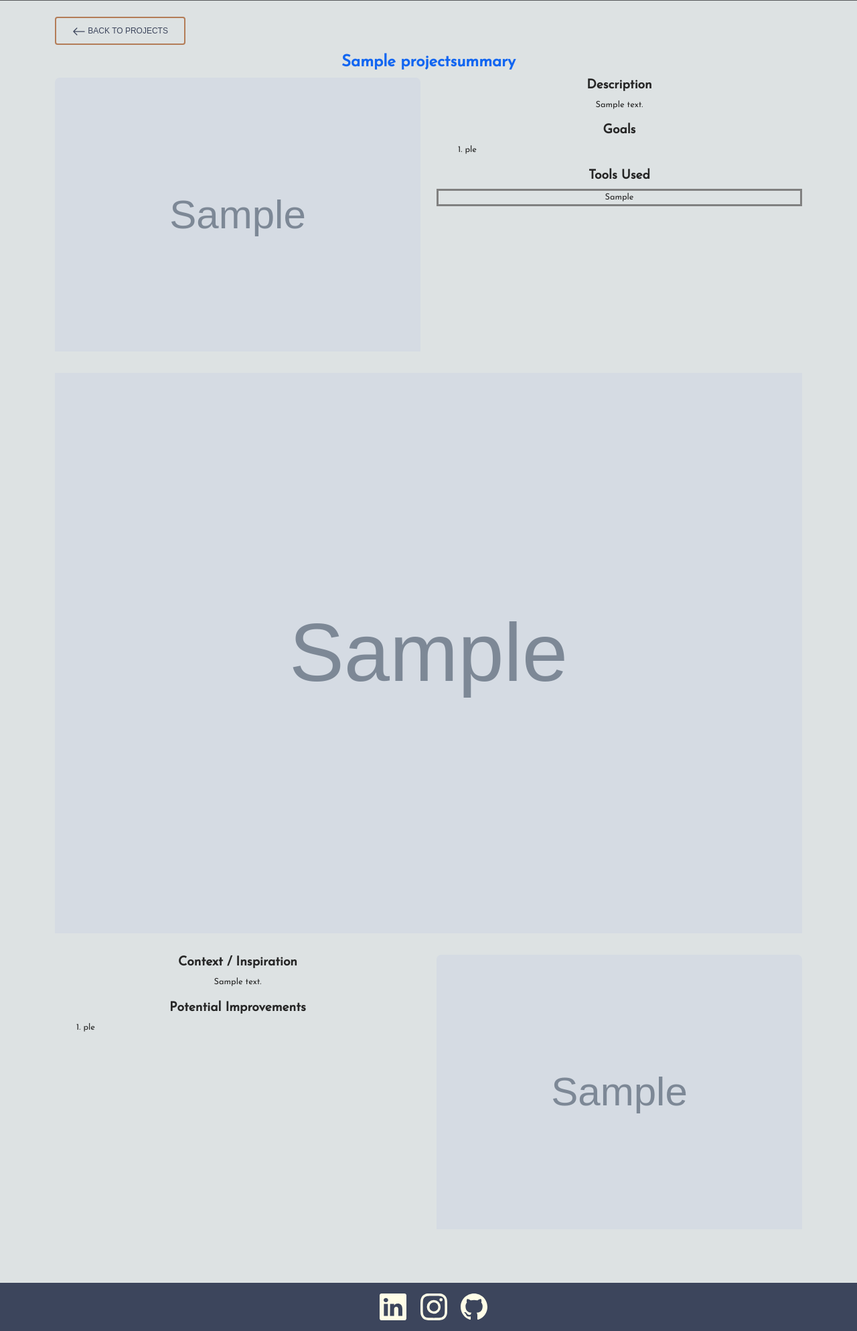
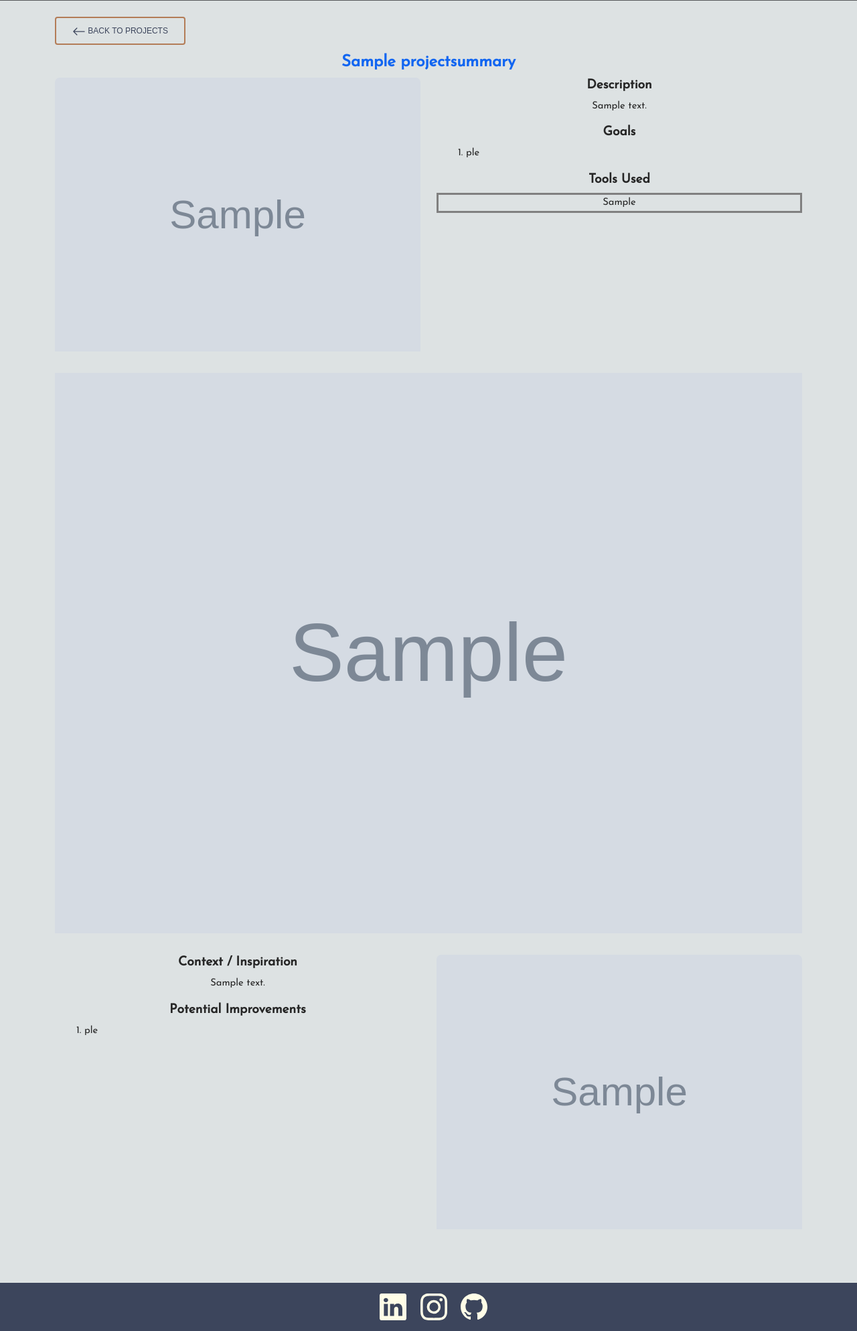
Before and after one commit to jordantanudjaja/Personal-Website, a Django app: a page that uses main/templates/main/Projects/project details.html in a window 1280 px wide. Shown: the part 399-2387 px from the top of the page at 67% size. Run offline with Django 3.2, Linux system fonts and the light colour scheme; tables that the repository leaves empty hold one stand-in row (values such as "Sample post"); grey boxes marked "Sample" are stand-in pictures; some libraries are stand-ins or nearby versions.

Commit message:
Changed font size

```diff
--- a/main/templates/main/Projects/project details.html
+++ b/main/templates/main/Projects/project details.html
@@ -22,7 +22,7 @@
     }
 
     p, li {
-        font-size: clamp(0.5em, 1vw, 1em);
+        font-size: clamp(0.7em, 1.15vw, 1em);
     }
 {% endblock %}
 <!-- End Head -->
--- a/mysite/settings/production.py
+++ b/mysite/settings/production.py
@@ -4,7 +4,7 @@ import os
 # The environment variables will no longer be taken from the .env file but from Heroku's environment settings
 
 SECRET_KEY = os.environ.get('SECRET_KEY_PROD')
-DEBUG = True
+DEBUG = False
 ALLOWED_HOSTS = ['www.jordantanudjaja.com', 'jordantanudjaja.com']
 
 # AWS S3 parameters
```
